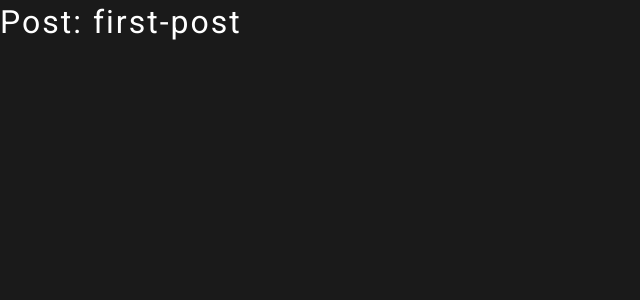
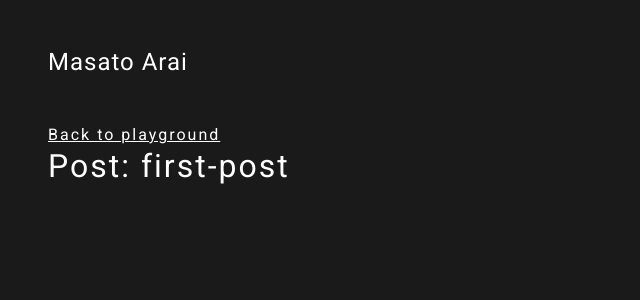
Before and after one commit to masato-arai/m-a-s, a Next.js app: page /playground/first-post in a window 1280 px wide. Shown: the top 300 px of the page, without its empty margins (0-640 px from the left). Built offline with nearby package versions, Linux system fonts and the light colour scheme; no server answers.

Commit message:
add layout to posts

```diff
--- a/pages/playground/[id].tsx
+++ b/pages/playground/[id].tsx
@@ -1,13 +1,31 @@
+import Link from 'next/link'
 import { useRouter } from 'next/router'
+
+import Layout from '../../components/Layout'
+import Header from '../../components/Header/Header'
+
+import { Wrapper } from '../../styles/utils/wrappers'
 
 const Post = () => {
   const router = useRouter()
   const { id } = router.query
 
   return (
-    <>
-      <h1>Post: {id}</h1>
-    </>
+    <Layout>
+      <Header />
+
+      <main>
+        <Wrapper>
+          <div>
+            <Link href="/playground" passHref>
+              <a>Back to playground</a>
+            </Link>
+          </div>
+
+          <h1>Post: {id}</h1>
+        </Wrapper>
+      </main>
+    </Layout>
   )
 }
 
```
Also changed, not shown: pages/playground/index.tsx (+6 -1 lines).
